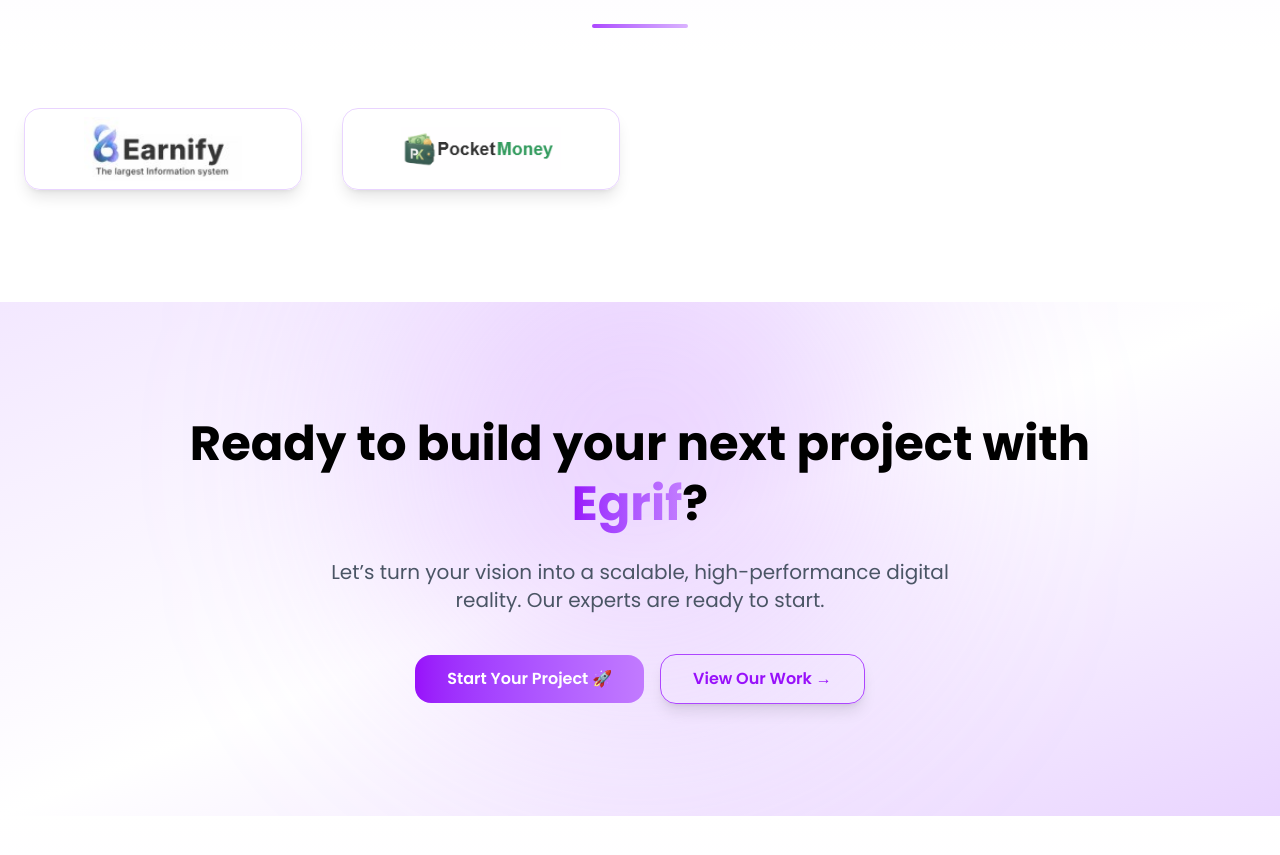
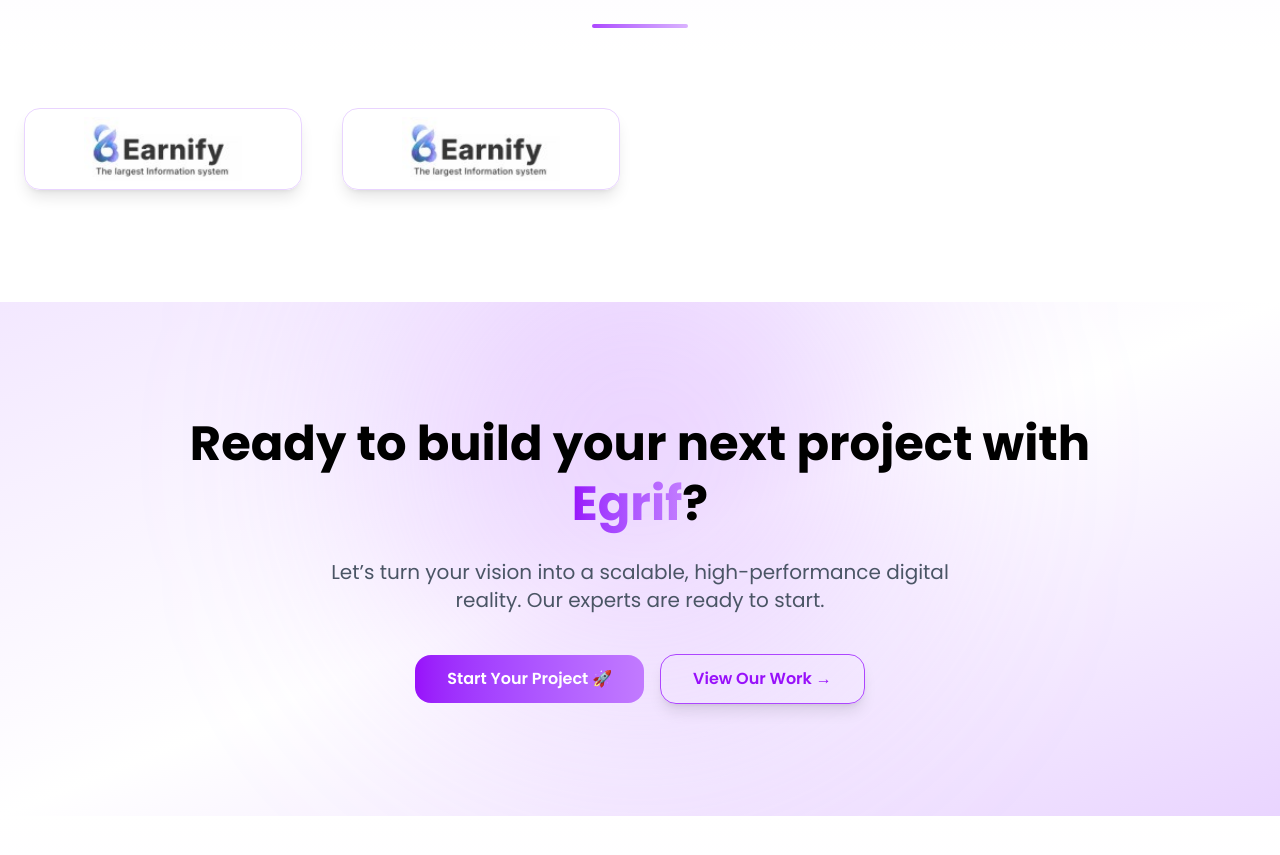
Before and after one commit to buildwithkaleem/Egrif, a Next.js app: page / in a window 1280 px wide. Shown: the part 4103-4958 px from the top of the page. Built offline with nearby package versions, Linux system fonts and the light colour scheme.

Commit message:
add project pocketmoney

```diff
--- a/components/Projects.jsx
+++ b/components/Projects.jsx
@@ -120,7 +120,8 @@ export default function Projects() {
     },
     {
       name: "Pocket Money",
-      logo: "/projects/pocketmoney/pocketmoney-logo.png",
+      logo: "/projects/earnify/earnify-blog1.jpg",
+      // logo: "/projects/pocketmoney/pocketmoney-logo.png",
       url: "https://pocketmoney-final.vercel.app",
     },
     // {
```
